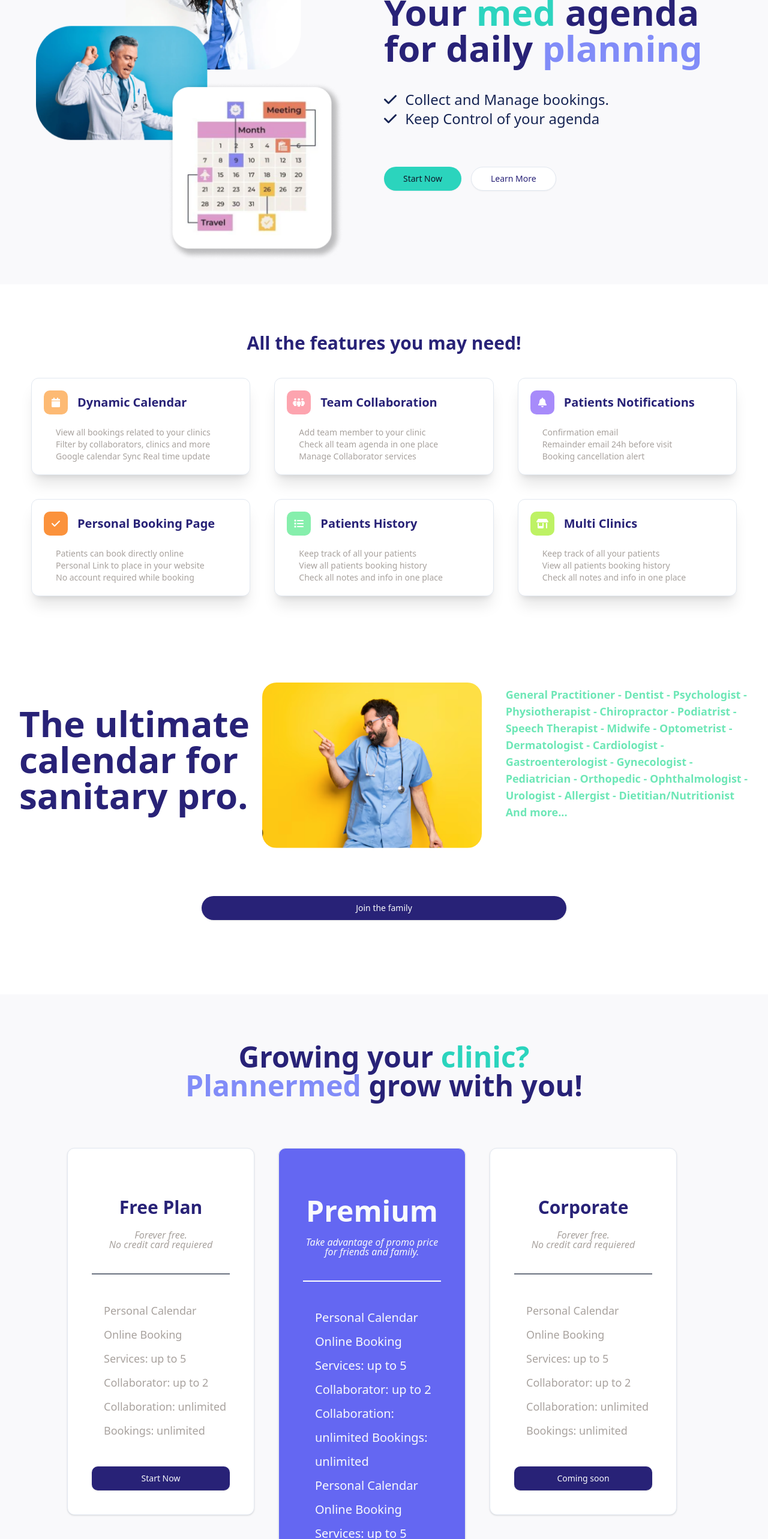
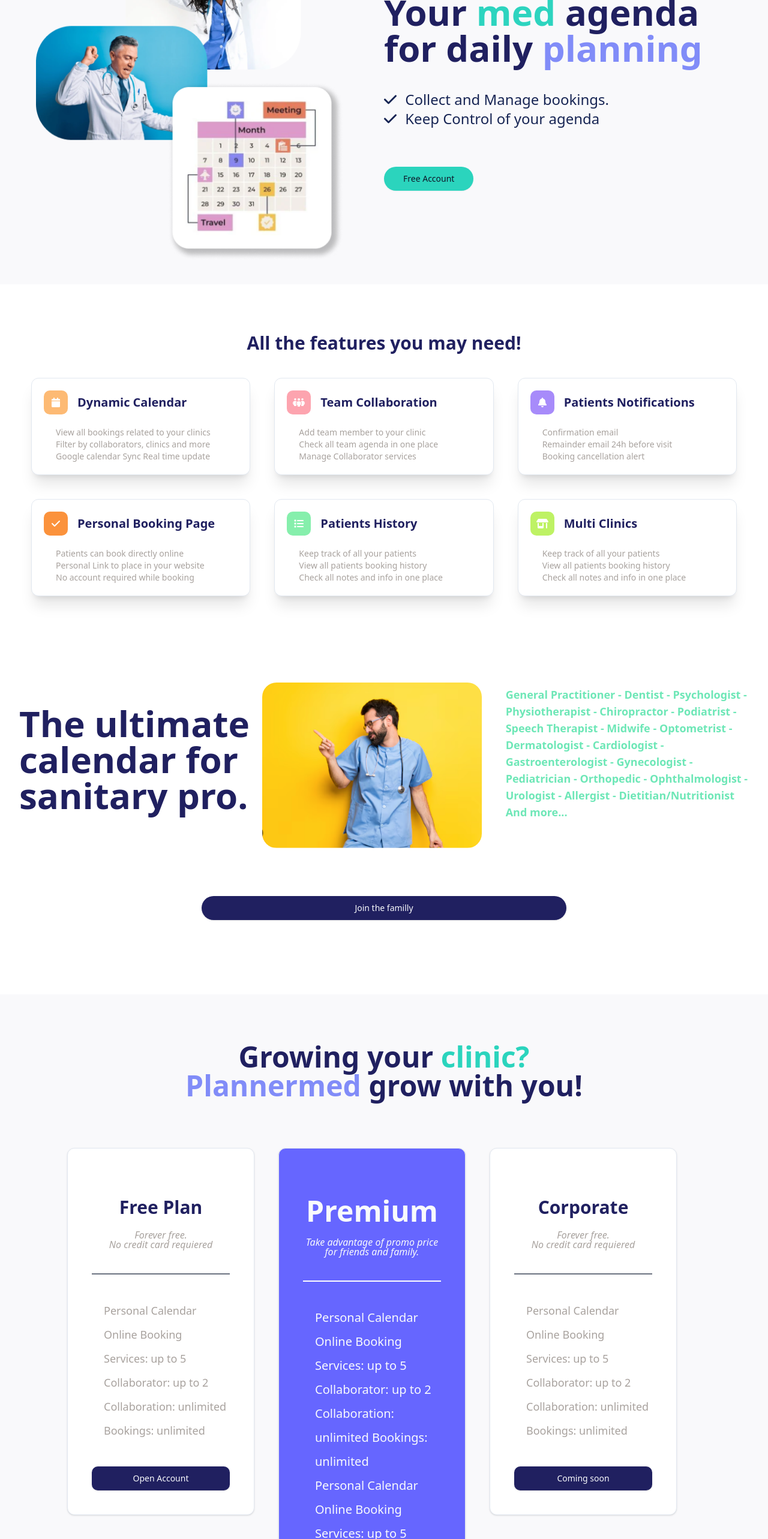
Before and after one commit to thelore85/template-react-ts-vite, a React (Vite) app: page / in a window 1280 px wide. Shown: the part 234-2800 px from the top of the page at 60% size. Built offline with nearby package versions, Linux system fonts and the light colour scheme.

Commit message:
feat: link button

```diff
--- a/src/index.css
+++ b/src/index.css
@@ -11,13 +11,13 @@
     --card-foreground: 222.2 84% 4.9%;
     --popover: 0 0% 100%;
     --popover-foreground: 222.2 84% 4.9%;
-    --primary: 244 55% 30%;
+    --primary: 240 50% 25%;
     --primary-foreground: 210 40% 98%;
     --secondary: 172 66% 50%;
     --secondary-foreground: 222.2 47.4% 11.2%;
     --muted: 210 40% 96.1%;
     --muted-foreground: 215.4 16.3% 46.9%;
-    --accent: 239 84% 67%;
+    --accent: 240 100% 70%;
     --accent-foreground: 0 0% 98%;
     --destructive: 0 84.2% 60.2%;
     --destructive-foreground: 210 40% 98%;
--- a/src/pages/home/components/commercialCal/CommercialCal.tsx
+++ b/src/pages/home/components/commercialCal/CommercialCal.tsx
@@ -26,11 +26,13 @@
           </div>
           <div>
             <Button size="lg" variant="secondary" asChild className="rounded-full me-4">
-              <Link to="/login">Start Now</Link>
+              <a href="https://app.plannermed.com/signup" target="_blank">
+                Free Account
+              </a>
             </Button>
-            <Button size="lg" variant="outline" asChild className="rounded-full">
-              <Link to="/login">Learn More</Link>
-            </Button>
+            {/* <Button size="lg" variant="outline" asChild className="rounded-full">
+              <Link to="#features">Learn More</Link>
+            </Button> */}
           </div>
         </div>
       </div>
--- a/src/pages/home/components/commercialPro/CommercialPro.tsx
+++ b/src/pages/home/components/commercialPro/CommercialPro.tsx
@@ -22,7 +22,9 @@
         </div>
         <div className="w-full pb-20 text-center">
           <Button size={'lg'} className="rounded-full w-1/2">
-            Join the family
+            <a href="https://app.plannermed.com/signup" target="_blank">
+              Join the familly
+            </a>
           </Button>
         </div>
       </div>
--- a/src/pages/home/components/features/Features.tsx
+++ b/src/pages/home/components/features/Features.tsx
@@ -7,6 +7,7 @@
 
 export default function Features({}: Props) {
   return (
+    <div id="features">
       <Section bgColor="bg-white" paddingY="20">
         <div className="w-full block py-">
           <h3 className="text-center text-3xl font-bold text-primary mb-5" style={{textWrap: 'balance'}}>
@@ -116,5 +117,6 @@
           </Card>
         </div>
       </Section>
+    </div>
   )
 }
--- a/src/pages/home/components/footer/Footer.tsx
+++ b/src/pages/home/components/footer/Footer.tsx
@@ -5,7 +5,13 @@
   return (
     <Section bgColor="bg-primary">
       <div className="w-full flex flex-wrap text-white font-light justify-between mb-10 py-28">
-        <div className="w-full md:w-3/12">
+        <div className="w-full md:w-4/12 mb-14 text-4xl">
+          <div className="">
+            <LogoWhite />
+            <p className="text-xs font-extralight text-indigo-400 mt-1 block">Trademark 2024 - all right reserved</p>
+          </div>
+        </div>
+        <div className="w-full md:w-3/12 mb-14">
           <h4 className="text-lg font-bold mb-5">Contacts</h4>
           <a className="block mb-2" href="mailto:info@plannermed.com">
             info@plannermed.com
@@ -17,7 +23,7 @@
             workwithus@plannermed.com
           </a>
         </div>
-        <div className="w-full md:w-3/12">
+        <div className="w-full md:w-2/12 mb-14">
           <h4 className="text-lg font-bold mb-5">Legal</h4>
           <a href="#" target="_blank" className="block mb-2">
             Privacy Policy
@@ -29,23 +35,17 @@
             General Conditions
           </a>
         </div>
-        <div className="w-full md:w-3/12">
+        <div className="w-full md:w-2/12 mb-14">
           <h4 className="text-lg font-bold mb-5">Admin</h4>
           <a className="block mb-2" href="https://app.plannermed.com/login">
             Login
           </a>
-          <a className="block mb-2" href="https://app.plannermed.com/login">
+          <a className="block mb-2" href="https://app.plannermed.com/signup">
             Signup
           </a>
         </div>
-        <div className="w-full md:w-3/12 text-4xl text-right">
-          <div className="text-center">
-            <LogoWhite />
-            <p className="text-xs font-extralight text-indigo-400 mt-1 block">Trademark 2024 - all right reserved</p>
-          </div>
-        </div>
       </div>
-      <div className="w-full text-indigo-300 font-thin py-10">
+      <div className="w-full text-indigo-300 font-thin mb-20">
         <p>
           <span className="text-white">Plannermed© 2024</span> | property of plannermed SpA - All right reserved - comany based in italy with fiscal coverage of 10.000 euro
         </p>
--- a/src/pages/home/components/menu/MainMenu.tsx
+++ b/src/pages/home/components/menu/MainMenu.tsx
@@ -16,7 +16,9 @@
           </div>
           <div className="hidden md:block">
             <Button variant="default" className=" rounded-full px-10">
-              Start Now
+              <a href="https://app.plannermed.com/signup" target="_blank">
+                Start Now
+              </a>
             </Button>
           </div>
         </div>
--- a/src/pages/home/components/pricing/Pricing.tsx
+++ b/src/pages/home/components/pricing/Pricing.tsx
@@ -37,9 +37,9 @@
                 </ul>
               </div>
               <div>
-                <Button size={'lg'} className="w-full">
-                  <a href="https://app.plannermed.com/signup" target="_blanck">
-                    Start Now
+                <Button size={'lg'} asChild className="w-full">
+                  <a href="https://app.plannermed.com/signup" target="_blank">
+                    Open Account
                   </a>
                 </Button>
               </div>
```
Lines whose indentation alone changed are shown as unchanged.
